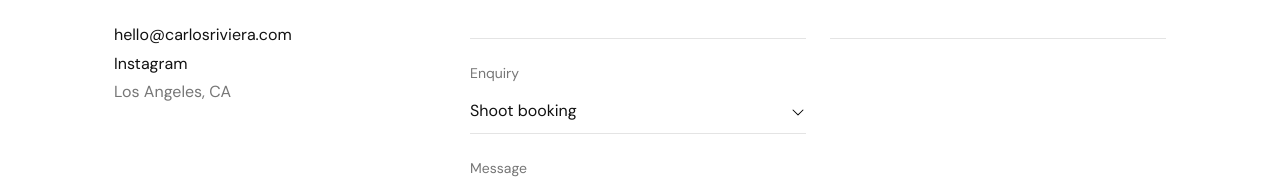
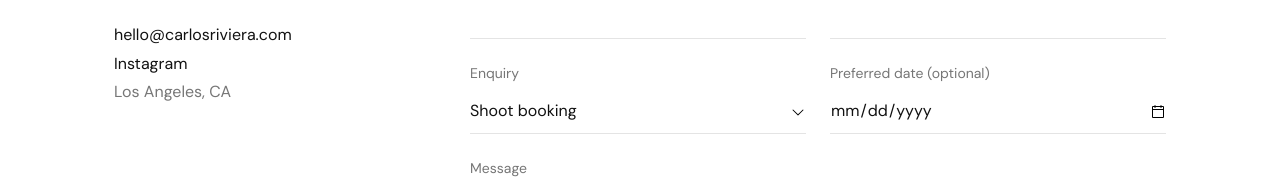
Before and after one commit to inthigenti/photographysite, a React (Vite) app: page / in a window 1280 px wide. Shown: the part 2241-2425 px from the top of the page. Built offline with nearby package versions, Linux system fonts and the light colour scheme.

Commit message:
feat: add optional preferred date field to contact form

```diff
--- a/src/components/Contact.jsx
+++ b/src/components/Contact.jsx
@@ -92,6 +92,25 @@ export function Contact() {
           </div>
         </div>
 
+        <div className="flex flex-col gap-1.5">
+          <label htmlFor="date" className="text-sm text-muted">
+            Preferred date (optional)
+          </label>
+          <div className="relative">
+            <input
+              type="date"
+              id="date"
+              name="date"
+              className={`${fieldClasses} pr-6 [&::-webkit-calendar-picker-indicator]:opacity-0`}
+            />
+            <img
+              src="/icons/calendar-blank.svg"
+              alt=""
+              className="pointer-events-none absolute top-1/2 right-0 size-4 -translate-y-1/2"
+            />
+          </div>
+        </div>
+
         <div className="flex flex-col gap-1.5 sm:col-span-2">
           <label htmlFor="message" className="text-sm text-muted">
             Message
```
Also changed, not shown: public/icons/calendar-blank.svg (added).
